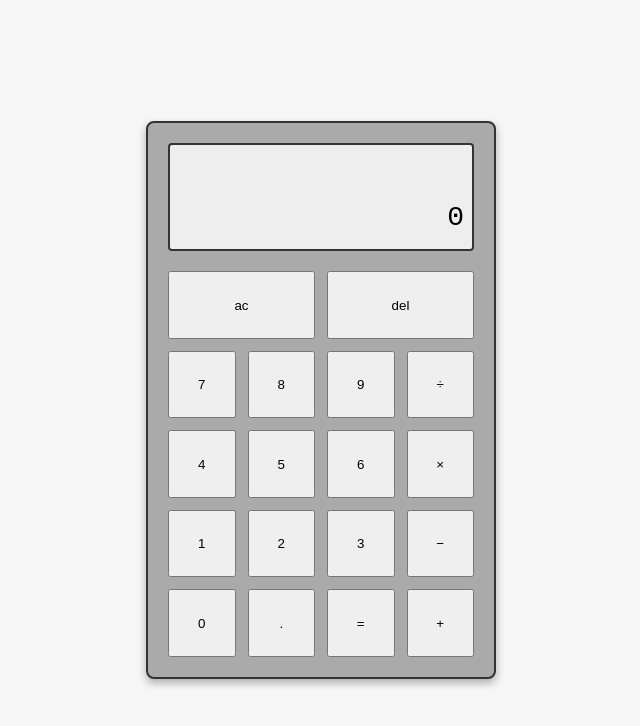
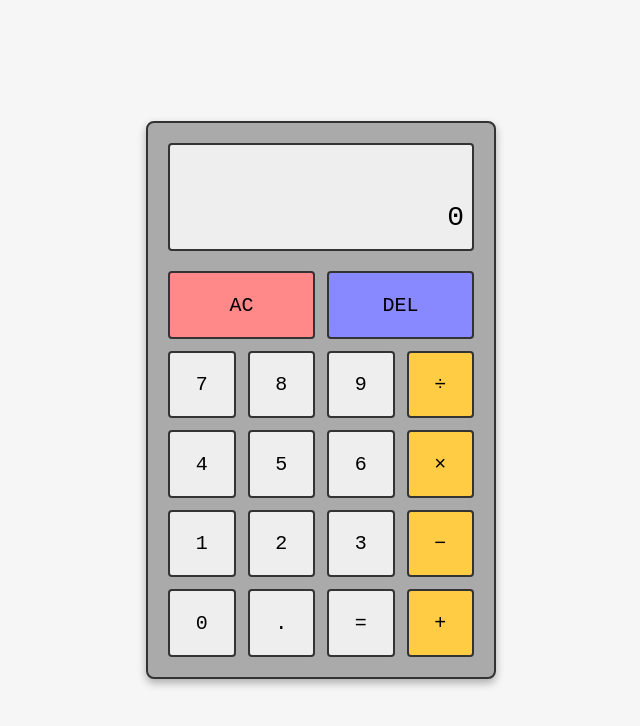
Before and after one commit to karolistech/calculator, a website built with Vite: page index.html in a window 1280 px wide. Shown: the whole page, without its empty margins (319-959 px from the left). Built offline with nearby package versions, Linux system fonts and the light colour scheme.

Commit message:
feat: add calculator button styles

```diff
--- a/src/style.css
+++ b/src/style.css
@@ -55,10 +55,47 @@ body {
 
 .calculator__btn {
   aspect-ratio: 1 / 1;
+  border: 2px solid #333;
+  border-radius: 4px;
+  color: #000;
+  -webkit-tap-highlight-color: rgba(170, 170, 170, 0.4);
+  font-family: inherit;
+  font-size: 1.25rem;
+  cursor: pointer;
+  touch-action: manipulation;
 }
 
 .calculator__btn--clear,
 .calculator__btn--delete {
   grid-column: span 2;
   aspect-ratio: auto;
+  text-transform: uppercase;
 }
+
+.calculator__btn--clear {
+  background-color: #f88;
+}
+
+.calculator__btn--delete {
+  background-color: #88f;
+}
+
+.calculator__btn--digit,
+.calculator__btn--decimal-point,
+.calculator__btn--evaluate {
+  background-color: #eee;
+}
+
+.calculator__btn--operator {
+  background-color: #fc4;
+}
+
+@media (hover: hover) and (pointer: fine) {
+  .calculator__btn:hover {
+    filter: brightness(0.9);
+  }
+
+  .calculator__btn:active {
+    filter: brightness(0.85);
+  }
+}
```
